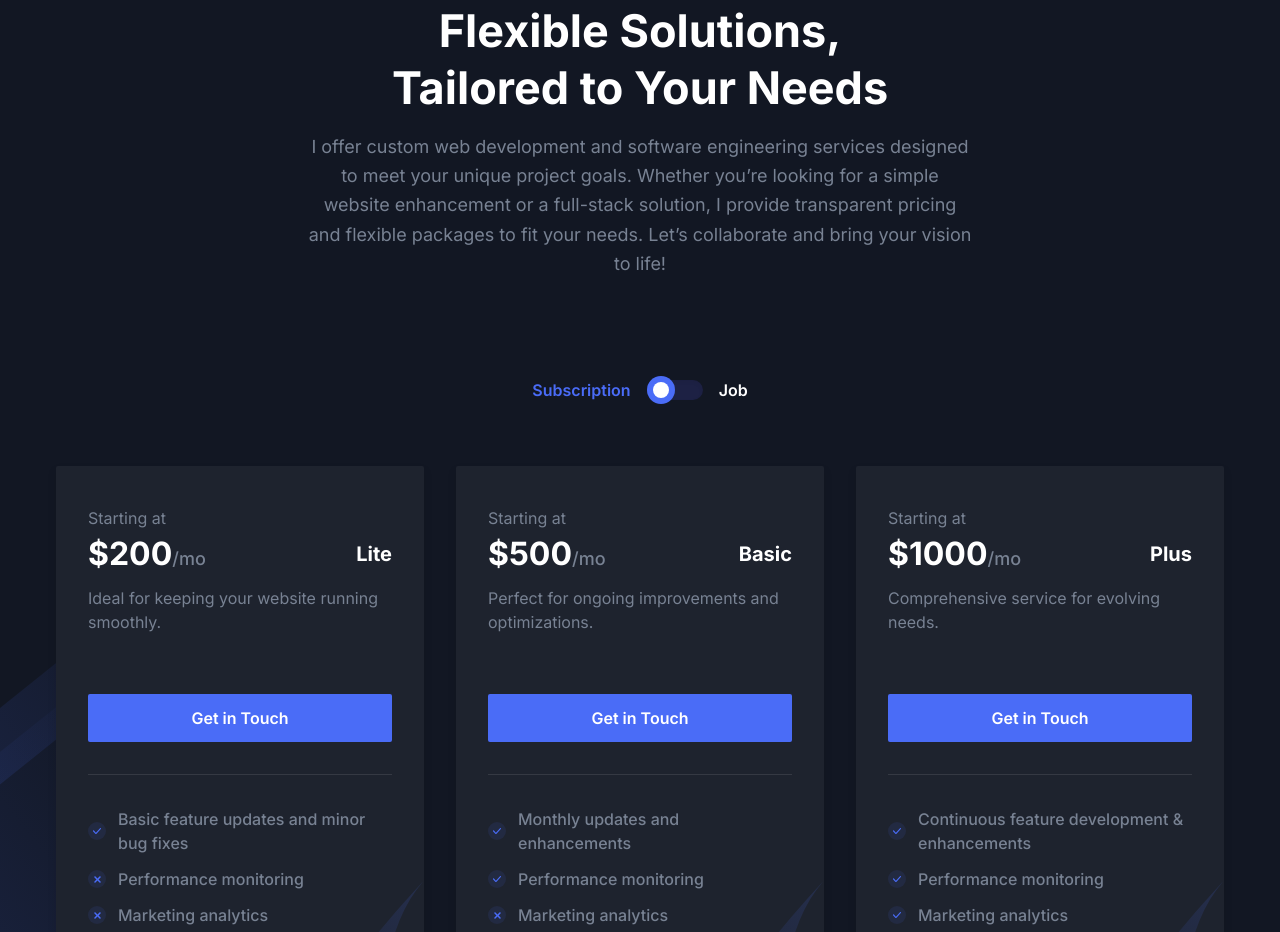
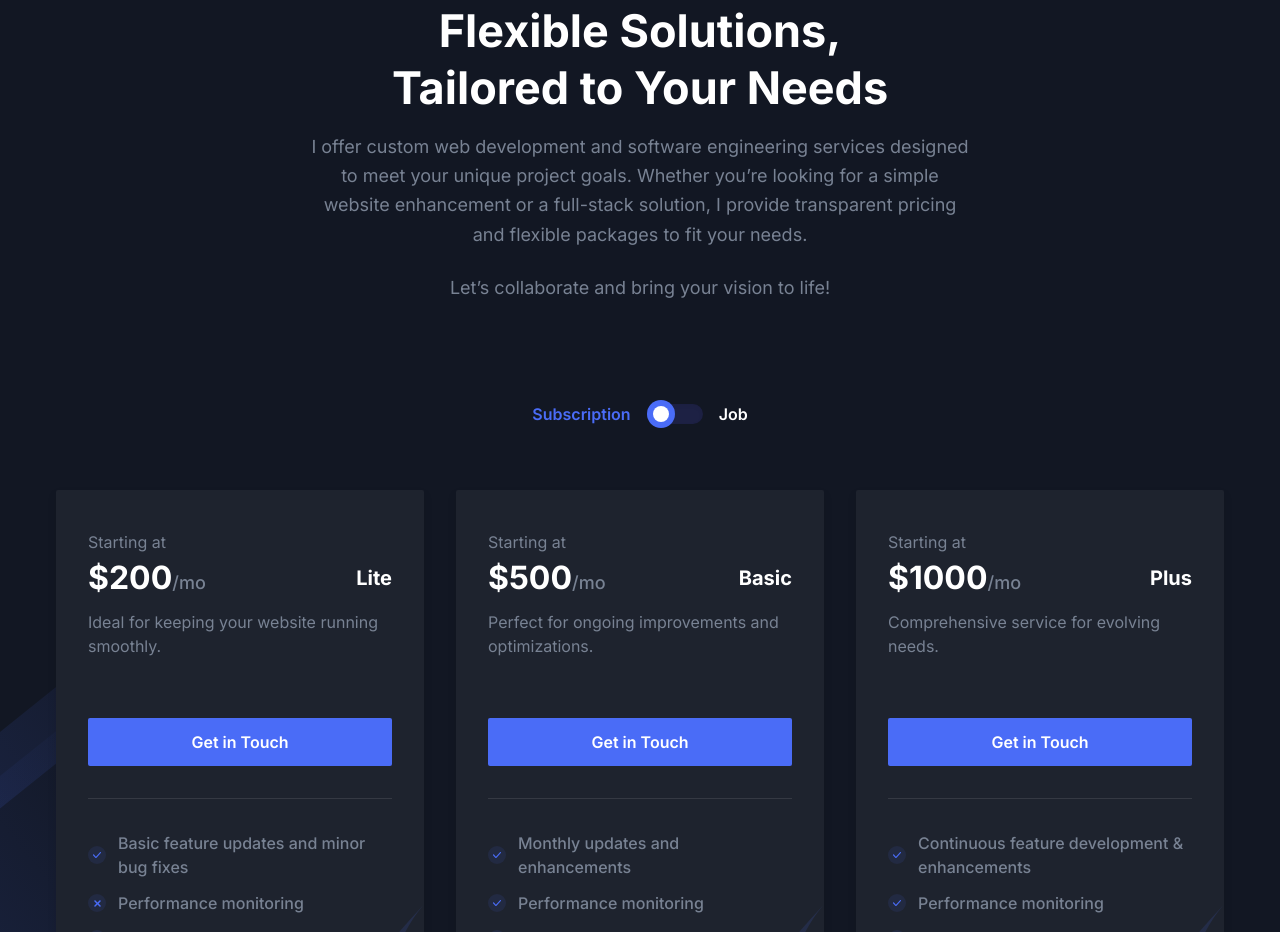
Before and after one commit to joey-ma/joey-ma.github.io, a Next.js app: page / in a window 1280 px wide. Shown: the part 2340-3272 px from the top of the page. Built offline with nearby package versions, Linux system fonts and the light colour scheme.

Commit message:
update content

```diff
--- a/src/components/Contact/index.tsx
+++ b/src/components/Contact/index.tsx
@@ -19,7 +19,7 @@ const Contact = () => {
               <p className="mb-4 text-base font-medium text-body-color">
                 I love GitHub! However, there are <Link href={linkTo.gitHubPagesLimits} className="link-text">limits</Link> to what one can do on GitHub Pages (as it is designed).
               </p>
-              <p className="mb-12 text-base font-medium text-body-color">These forms do NOT work. I just think they look neat. <span className="text-black font-semibold">Please send me a message on <Link className='link-text' href={linkTo.LinkedIn}>LinkedIn</Link></span>.</p>
+              <p className="mb-12 text-base font-medium text-body-color">These forms do NOT work. I just think they look neat. <span className="text-black dark:text-white font-semibold">Please send me a message on <Link className='link-text' href={linkTo.LinkedIn}>LinkedIn</Link></span>.</p>
               <ContactForm />
             </div>
           </div>
--- a/src/components/Pricing/index.tsx
+++ b/src/components/Pricing/index.tsx
@@ -12,7 +12,7 @@ const Pricing = () => {
       <div className="container">
         <SectionTitle
           title={<>Flexible Solutions,<br/>Tailored to Your Needs</>}
-          paragraph="I offer custom web development and software engineering services designed to meet your unique project goals. Whether you’re looking for a simple website enhancement or a full-stack solution, I provide transparent pricing and flexible packages to fit your needs. Let’s collaborate and bring your vision to life!"
+          paragraph={<><p className="text-base !leading-relaxed text-body-color md:text-lg">I offer custom web development and software engineering services designed to meet your unique project goals. Whether you’re looking for a simple website enhancement or a full-stack solution, I provide transparent pricing and flexible packages to fit your needs. </p><br/><p className="text-base !leading-relaxed text-body-color md:text-lg">Let’s collaborate and bring your vision to life!</p></>}
           center
           width="665px"
         />
```
